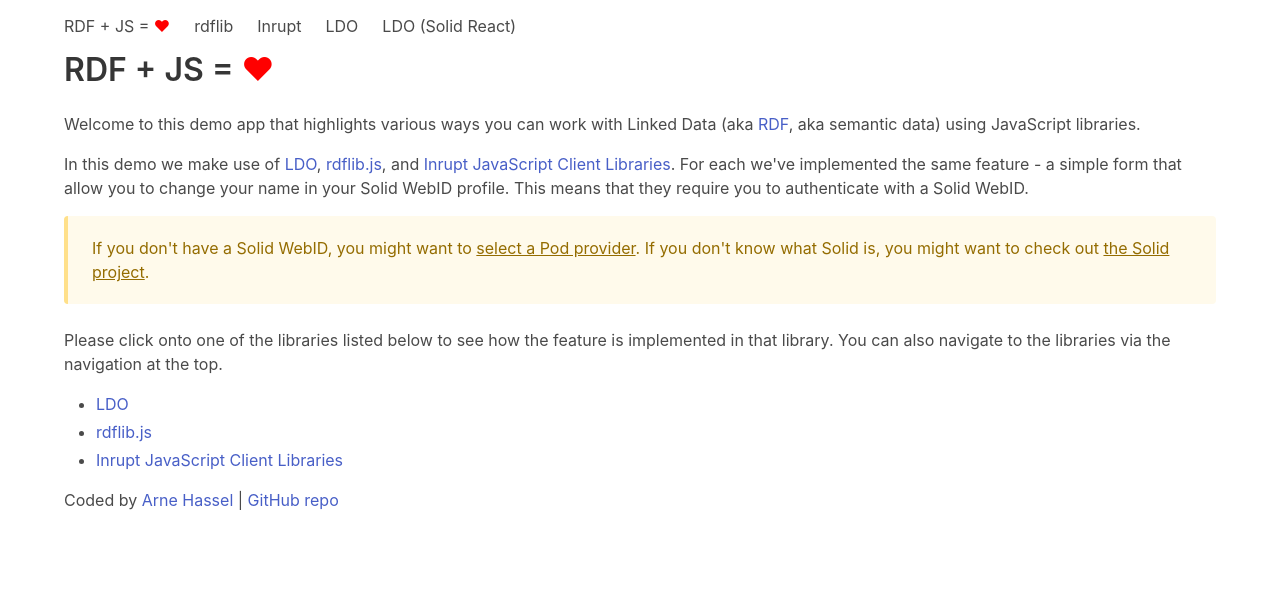
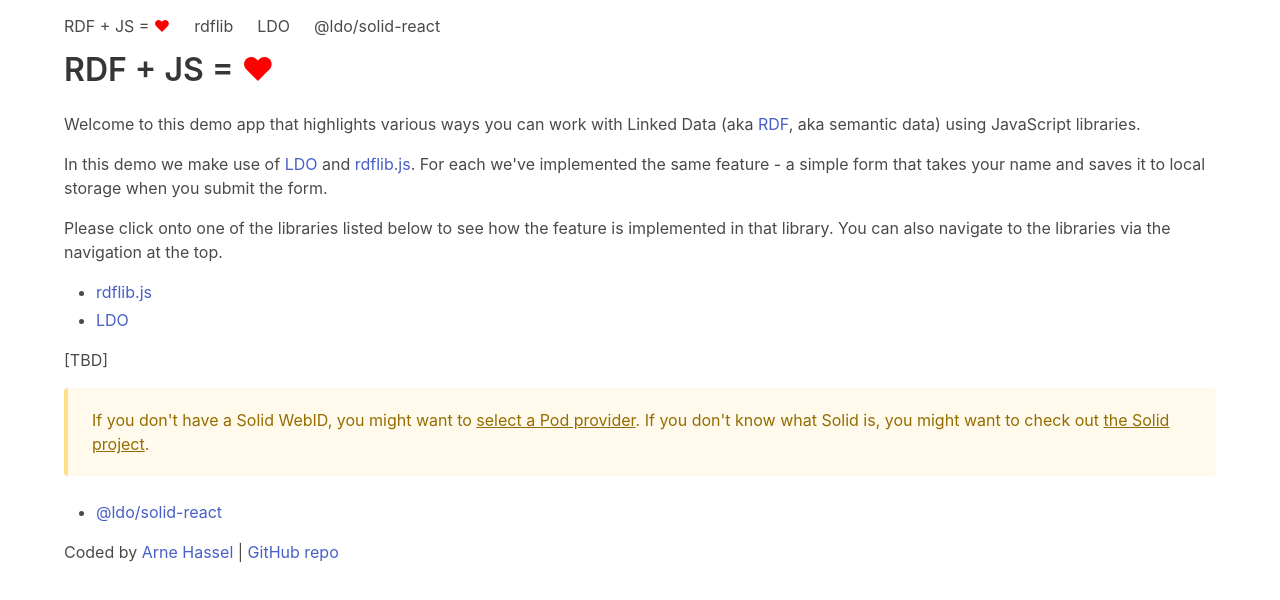
Before and after one commit to megoth/rdfjs, a React (Vite) app: page / in a window 1280 px wide. Shown: the top 600 px of the page. Built offline with nearby package versions, Linux system fonts and the light colour scheme.

Commit message:
Taking out Inrupt JavaScript Client Libraries for now

```diff
--- a/src/frontpage/body.mdx
+++ b/src/frontpage/body.mdx
@@ -3,9 +3,18 @@
 Welcome to this demo app that highlights various ways you can work with Linked Data (aka [RDF](https://www.w3.org/TR/rdf11-primer/), aka semantic data) using
 JavaScript libraries.
 
-In this demo we make use of [LDO](https://github.com/o-development/ldo/), [rdflib.js](https://github.com/linkeddata/rdflib.js/), and [Inrupt JavaScript Client Libraries](https://docs.inrupt.com/developer-tools/javascript/client-libraries/). For each
-we've implemented the same feature - a simple form that allow you to change your name in your Solid WebID profile.
-This means that they require you to authenticate with a Solid WebID.
+In this demo we make use of [LDO](https://github.com/o-development/ldo/) and
+[rdflib.js](https://github.com/linkeddata/rdflib.js/). For each we've implemented the same feature - a simple form
+that takes your name and saves it to local storage when you submit the form.
+
+
+Please click onto one of the libraries listed below to see how the feature is implemented in that library. You can also
+navigate to the libraries via the navigation at the top.
+
+- <Link to="/rdflib">rdflib.js</Link>
+- <Link to="/ldo">LDO</Link>
+
+[TBD]
 
 <div className="message is-warning">
     <div className="message-body">
@@ -15,9 +24,4 @@
     </div>
 </div>
 
-Please click onto one of the libraries listed below to see how the feature is implemented in that library. You can also
-navigate to the libraries via the navigation at the top.
-
-- <Link to="/ldo">LDO</Link>
-- <Link to="/rdflib">rdflib.js</Link>
-- <Link to="/inrupt">Inrupt JavaScript Client Libraries</Link>
+- <Link to="/ldo-solid-react">@ldo/solid-react</Link>
--- a/src/inrupt/index.tsx
+++ /dev/null
@@ -1,3 +0,0 @@
-export default function Rdflib() {
-    return <div>rdflib</div>;
-}
--- a/src/navigation/index.tsx
+++ b/src/navigation/index.tsx
@@ -14,16 +14,12 @@
         text: "rdflib"
     },
     {
-        href: "/inrupt",
-        text: "Inrupt"
-    },
-    {
         href: "/ldo",
         text: "LDO"
     },
     {
         href: "/ldo-solid-react",
-        text: "LDO (Solid React)"
+        text: "@ldo/solid-react"
     },
 ]
 
```
Also changed, not shown: src/main.tsx (+1 -6 lines).
